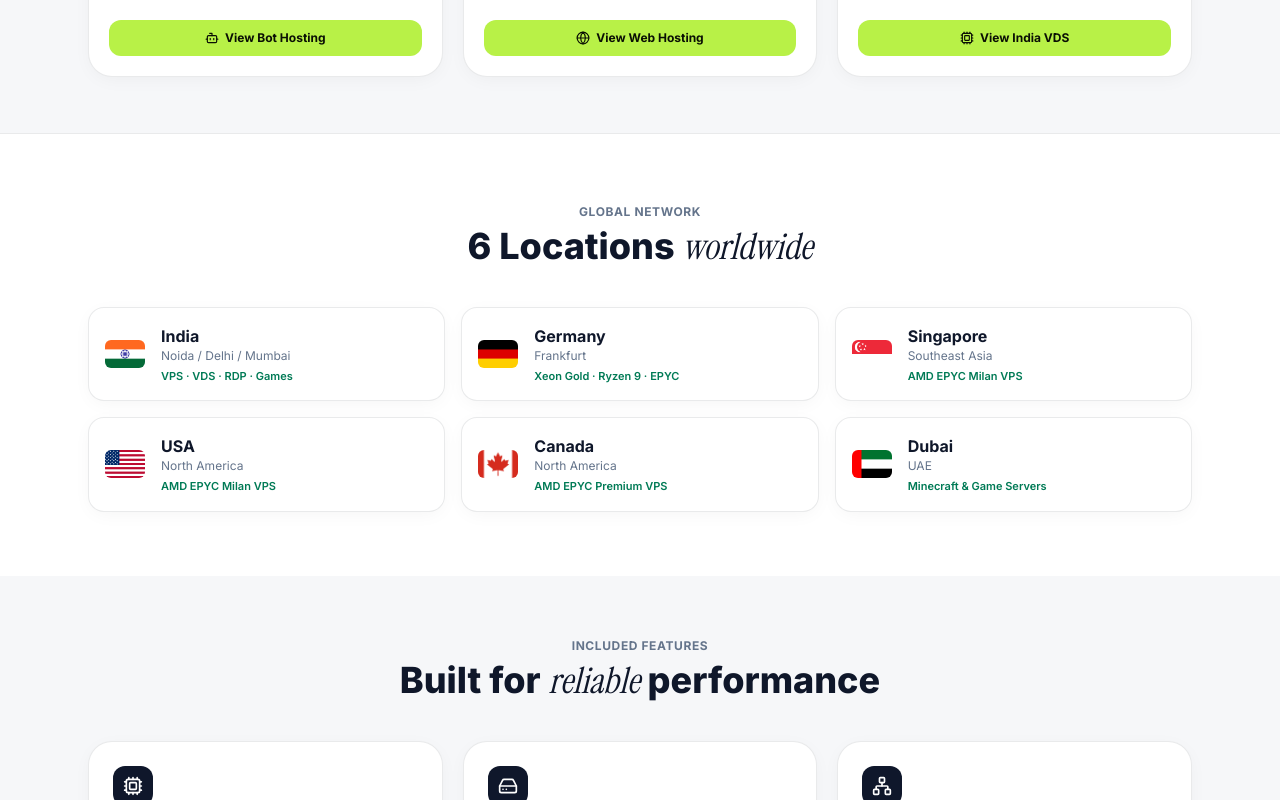
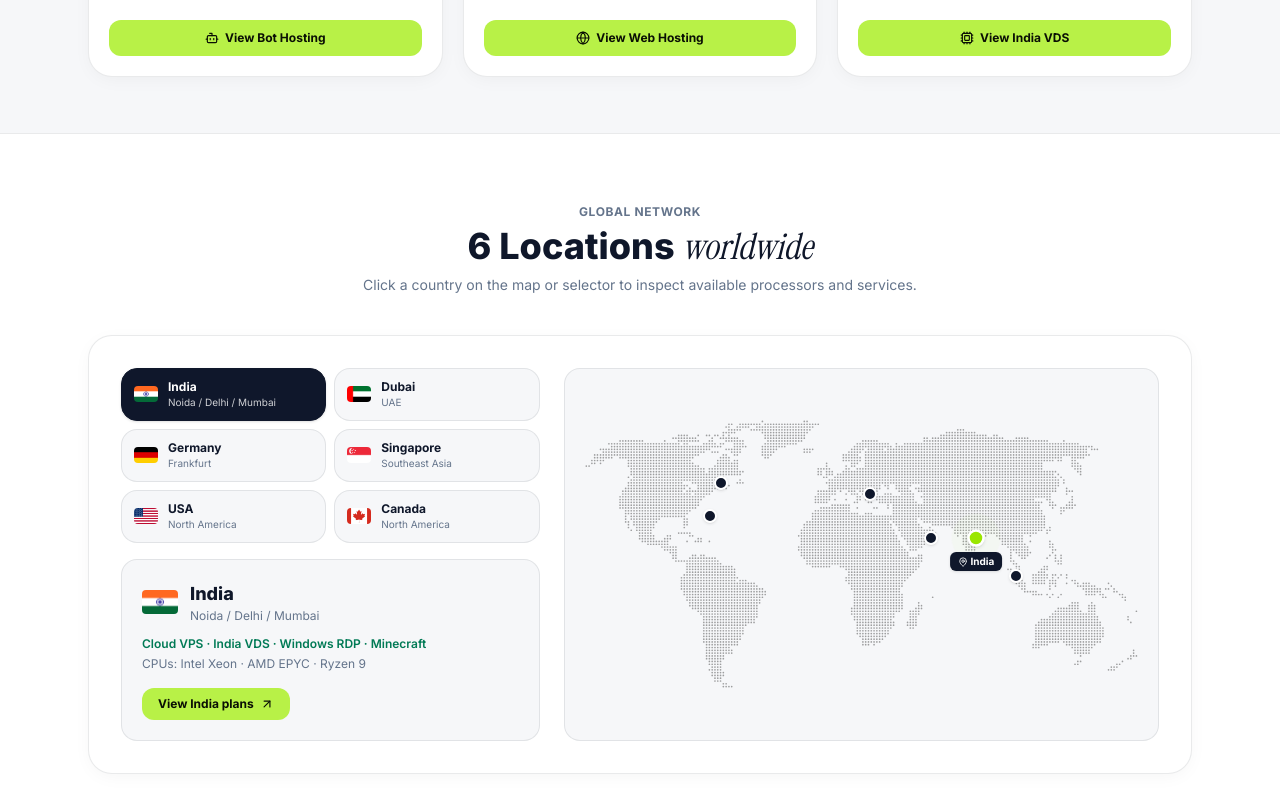
Before and after one commit to manuekamjotsidhu-byte/treemc-web, a Next.js app: page / in a window 1280 px wide. Shown: the part 1600-2400 px from the top of the page. Built offline with nearby package versions, Linux system fonts and the light colour scheme; no server answers.

Commit message:
Add interactive Global Network World Map & Region Selector section

```diff
--- a/app/page.tsx
+++ b/app/page.tsx
@@ -8,6 +8,7 @@ import catalog from "../src/data/catalog.json";
 import { ComparisonMatrix, CtaBanner, FaqSection, InfrastructureGrid, OsAndPanelShowcase } from "../src/components/ServiceDetails";
 import { ServicePreview } from "../src/components/ServicePreview";
 import Reveal from "../src/components/Reveal";
+import LocationsMapSection from "../src/components/LocationsMapSection";
 
 const HOME_FAQ = [
   { q: "Where are TreeMC servers located?", a: "We operate Cloud VPS in India, Germany, Singapore, USA, and Canada; Minecraft & Game servers in India (Noida / Delhi) and Dubai (UAE); and Windows RDP / VDS in India." },
@@ -134,30 +135,7 @@ export default function HomePage() {
         </div>
       </section>
 
-      {/* Global Regions */}
-      <section className="border-t border-[var(--border)] bg-[var(--surface)] py-16">
-        <div className="mx-auto max-w-6xl px-4 sm:px-6">
-          <div className="mb-10 text-center">
-            <span className="text-xs font-bold uppercase tracking-wider text-[var(--muted)]">Global Network</span>
-            <h2 className="mt-1 text-3xl font-extrabold sm:text-4xl">
-              6 Locations <span className="serif-it font-normal">worldwide</span>
-            </h2>
-          </div>
-
-          <div className="grid gap-4 sm:grid-cols-2 lg:grid-cols-3">
-            {REGIONS.map((r) => (
-              <div key={r.name} className="card-clean flex items-center gap-4 rounded-2xl p-4">
-                <img src={r.flag} alt={r.name} className="h-7 w-10 rounded-md object-cover shrink-0" />
-                <div>
-                  <h3 className="text-base font-bold">{r.name}</h3>
-                  <p className="text-xs text-[var(--muted)]">{r.sub}</p>
-                  <p className="mt-1 text-[11px] font-semibold text-emerald-700 dark:text-emerald-400">{r.services}</p>
-                </div>
-              </div>
-            ))}
-          </div>
-        </div>
-      </section>
+      <LocationsMapSection />
 
       <InfrastructureGrid />
       <OsAndPanelShowcase />
--- /dev/null
+++ b/src/components/LocationsMapSection.tsx
@@ -0,0 +1,127 @@
+"use client";
+
+import React, { useState } from "react";
+import Link from "next/link";
+import { ArrowUpRight, MapPin } from "lucide-react";
+
+interface RegionInfo {
+  id: string;
+  name: string;
+  city: string;
+  flag: string;
+  services: string;
+  cpus: string;
+  href: string;
+  x: string;
+  y: string;
+}
+
+const REGIONS: RegionInfo[] = [
+  { id: "india", name: "India", city: "Noida / Delhi / Mumbai", flag: "/flags/india.png", services: "Cloud VPS · India VDS · Windows RDP · Minecraft", cpus: "Intel Xeon · AMD EPYC · Ryzen 9", href: "/vps", x: "70.5%", y: "44%" },
+  { id: "dubai", name: "Dubai", city: "UAE", flag: "/flags/dubai.png", services: "Minecraft (Java & Bedrock) · Game Servers", cpus: "Intel Xeon · AMD EPYC", href: "/minecraft-hosting", x: "62.5%", y: "44%" },
+  { id: "germany", name: "Germany", city: "Frankfurt", flag: "/flags/germany.png", services: "Cloud VPS Hosting", cpus: "Xeon Gold · Ryzen 9 5900X · EPYC Milan", href: "/vps", x: "51.5%", y: "28%" },
+  { id: "singapore", name: "Singapore", city: "Southeast Asia", flag: "/flags/singapore.png", services: "Cloud VPS Hosting", cpus: "AMD EPYC Milan", href: "/vps", x: "77.5%", y: "58%" },
+  { id: "usa", name: "USA", city: "North America", flag: "/flags/usa.png", services: "Cloud VPS Hosting", cpus: "AMD EPYC Milan", href: "/vps", x: "23%", y: "36%" },
+  { id: "canada", name: "Canada", city: "North America", flag: "/flags/canada.png", services: "Cloud VPS Hosting", cpus: "AMD EPYC Premium", href: "/vps", x: "25%", y: "24%" },
+];
+
+export default function LocationsMapSection() {
+  const [activeId, setActiveId] = useState("india");
+  const active = REGIONS.find((r) => r.id === activeId) || REGIONS[0];
+
+  return (
+    <section className="border-t border-[var(--border)] bg-[var(--surface)] py-16">
+      <div className="mx-auto max-w-6xl px-4 sm:px-6">
+        <div className="rv mb-10 text-center">
+          <span className="text-xs font-bold uppercase tracking-wider text-[var(--muted)]">Global Network</span>
+          <h2 className="mt-1 text-3xl font-extrabold sm:text-4xl">
+            6 Locations <span className="serif-it font-normal">worldwide</span>
+          </h2>
+          <p className="mx-auto mt-2 max-w-xl text-sm text-[var(--muted)]">
+            Click a country on the map or selector to inspect available processors and services.
+          </p>
+        </div>
+
+        <div className="rv card-clean grid gap-6 rounded-3xl p-5 sm:p-8 lg:grid-cols-12">
+          {/* Left Region Selector */}
+          <div className="flex flex-col justify-between gap-4 lg:col-span-5">
+            <div className="grid grid-cols-2 gap-2 sm:grid-cols-3 lg:grid-cols-2">
+              {REGIONS.map((r) => {
+                const isSelected = r.id === activeId;
+                return (
+                  <button
+                    key={r.id}
+                    type="button"
+                    onClick={() => setActiveId(r.id)}
+                    aria-pressed={isSelected}
+                    className={`flex items-center gap-2.5 rounded-2xl border px-3 py-2.5 text-left transition ${
+                      isSelected
+                        ? "border-slate-900 bg-slate-900 text-white shadow-sm dark:border-white dark:bg-white dark:text-slate-950"
+                        : "border-[var(--border)] bg-[var(--bg)] text-[var(--ink)] hover:border-slate-400/50"
+                    }`}
+                  >
+                    <img src={r.flag} alt={r.name} className="h-4 w-6 rounded object-cover shrink-0" />
+                    <div className="min-w-0">
+                      <div className="truncate text-xs font-bold">{r.name}</div>
+                      <div className={`truncate text-[10px] ${isSelected ? "opacity-80" : "text-[var(--muted)]"}`}>{r.city}</div>
+                    </div>
+                  </button>
+                );
+              })}
+            </div>
+
+            <div className="rounded-2xl border border-[var(--border)] bg-[var(--bg)] p-5">
+              <div className="flex items-center gap-3">
+                <img src={active.flag} alt={active.name} className="h-6 w-9 rounded object-cover" />
+                <div>
+                  <h3 className="text-lg font-extrabold">{active.name}</h3>
+                  <p className="text-xs text-[var(--muted)]">{active.city}</p>
+                </div>
+              </div>
+              <p className="mt-3 text-xs font-semibold text-emerald-700 dark:text-emerald-400">{active.services}</p>
+              <p className="mt-1 text-xs text-[var(--muted)]">CPUs: {active.cpus}</p>
+              <Link
+                href={active.href}
+                className="btn-lime mt-4 inline-flex items-center gap-1.5 rounded-xl px-4 py-2 text-xs font-bold"
+              >
+                View {active.name} plans <ArrowUpRight className="h-3.5 w-3.5" />
+              </Link>
+            </div>
+          </div>
+
+          {/* Right Interactive World Map */}
+          <div className="relative flex items-center justify-center overflow-hidden rounded-2xl border border-[var(--border)] bg-[var(--bg)] p-4 lg:col-span-7">
+            <div className="relative w-full">
+              <img
+                src="/images/world-map.svg"
+                alt="TreeMC Global Network Map"
+                className="w-full h-auto opacity-45 dark:invert dark:opacity-35 select-none pointer-events-none"
+              />
+              {REGIONS.map((r) => {
+                const isSelected = r.id === activeId;
+                return (
+                  <button
+                    key={r.id}
+                    type="button"
+                    aria-label={`Select ${r.name}`}
+                    onClick={() => setActiveId(r.id)}
+                    style={{ left: r.x, top: r.y }}
+                    className="group absolute -translate-x-1/2 -translate-y-1/2 focus:outline-none"
+                  >
+                    <span className={`relative flex h-5 w-5 items-center justify-center rounded-full transition-transform ${isSelected ? "scale-125" : "hover:scale-110"}`}>
+                      {isSelected && <span className="absolute inline-flex h-full w-full animate-ping rounded-full bg-lime-400 opacity-75" />}
+                      <span className={`relative inline-flex h-3.5 w-3.5 rounded-full border-2 border-white shadow ${isSelected ? "bg-lime-400" : "bg-slate-900 dark:bg-emerald-400"}`} />
+                    </span>
+                    <span className={`pointer-events-none absolute left-1/2 top-full mt-1 -translate-x-1/2 whitespace-nowrap rounded-md px-2 py-0.5 text-[10px] font-bold shadow ${isSelected ? "bg-slate-900 text-white dark:bg-white dark:text-slate-950" : "hidden bg-white/90 text-slate-900 group-hover:block"}`}>
+                      <MapPin className="mr-0.5 inline h-2.5 w-2.5" />{r.name}
+                    </span>
+                  </button>
+                );
+              })}
+            </div>
+          </div>
+        </div>
+      </div>
+    </section>
+  );
+}
```
Also changed, not shown: public/images/world-map.svg (added).
